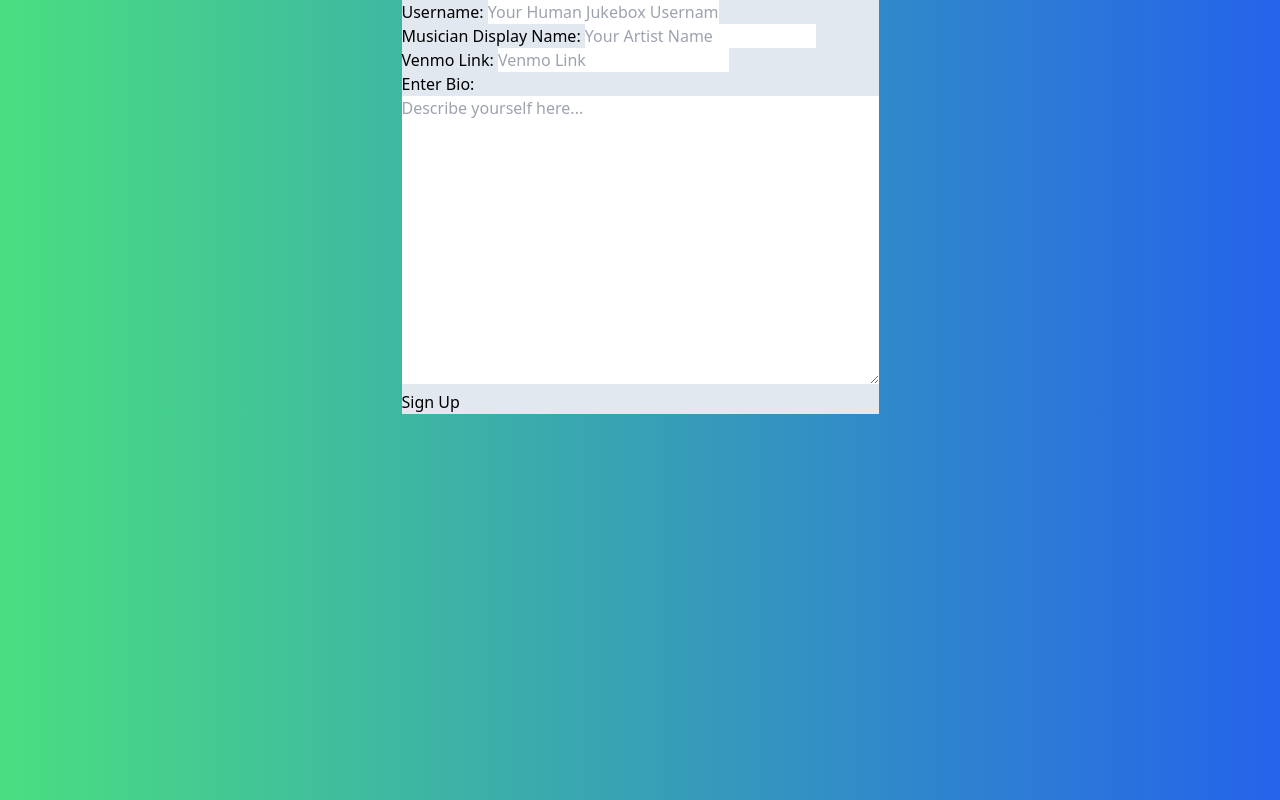
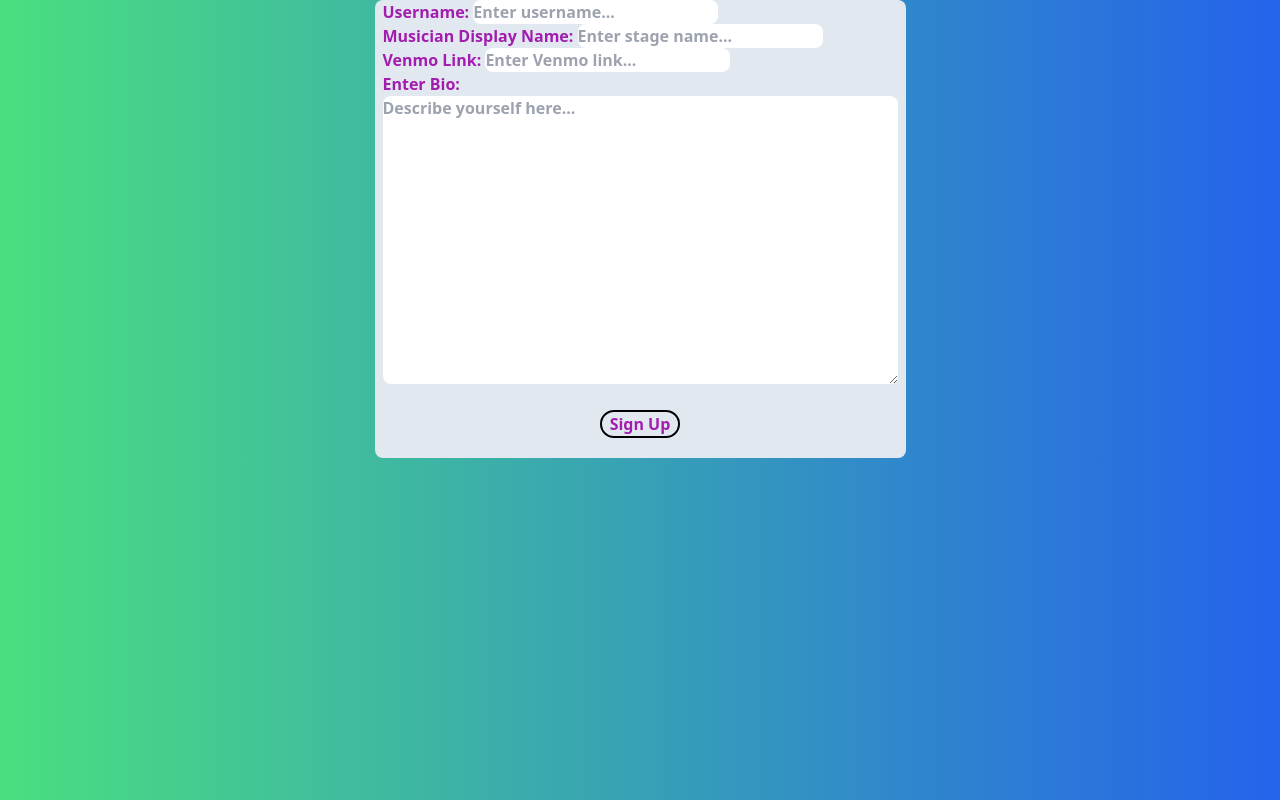
Before and after one commit to aaron1729/human-jukebox, a React app: page /signup in a window 1280 px wide. Built offline with nearby package versions, Linux system fonts and the light colour scheme.

Commit message:
additional styling

```diff
--- a/src/client/Components/SearchInput.tsx
+++ b/src/client/Components/SearchInput.tsx
@@ -28,9 +28,9 @@ function SearchInput(){
 
   return(
     <div className="search-div">
-      <form onSubmit={handleSubmit} className='my-4 rounded'>
+      <form onSubmit={handleSubmit} className='my-4 rounded font-semibold'>
         <label htmlFor="artistName">Look Up a Musician: </label>
-        <input type="search" name="artistName" required className='border border-blue-700 rounded'></input>
+        <input type="search" name="artistName" required className='border border-blue-700 rounded px-1 mr-2'></input>
         <input type="submit" name="search-param" value="Search" className='bg-white hover:bg-gray-100 text-gray-800 font-semibold border border-gray-400 rounded shadow'></input>
       </form>
     </div>
--- a/src/client/Components/SignUpPage.tsx
+++ b/src/client/Components/SignUpPage.tsx
@@ -48,18 +48,20 @@ const SignUpPage = () => {
   return (
 
     <div className="flex flex-col items-center ">
-      <form onSubmit={handleSubmit} className="bg-slate-200">
-        Username: <input type="text" name="username" placeholder='Your Human Jukebox Username' value={username} onChange={changeHandler} className="select-none"/>
+      <form onSubmit={handleSubmit} className="bg-slate-200 font-semibold text-fuchsia-700 px-2 rounded-lg">
+        Username: <input type="text" name="username" placeholder='Enter username...' value={username} onChange={changeHandler} className="select-none rounded-lg"/>
         <br />
-        Musician Display Name: <input type="text" name="displayName" placeholder='Your Artist Name' value={displayName} onChange={changeHandler}/>
+        Musician Display Name: <input type="text" name="displayName" placeholder='Enter stage name...' value={displayName} onChange={changeHandler} className="select-none rounded-lg"/>
         <br />
-        Venmo Link: <input type="text" name="venmoLink" placeholder='Venmo Link' onChange={changeHandler}/>
+        Venmo Link: <input type="text" name="venmoLink" placeholder='Enter Venmo link...' onChange={changeHandler} className="select-none rounded-lg"/>
         <br />
         <label htmlFor="text">Enter Bio:</label>
           <br/>
-        <textarea id="text" name="musicianBio" rows={12} cols={50} placeholder="Describe yourself here..." onChange={changeHandler}></textarea>
+        <textarea id="text" name="musicianBio" rows={12} cols={50} placeholder="Describe yourself here..." onChange={changeHandler} className="select-none rounded-lg"></textarea>
         <br />
-        <input type="submit" name="submit" value="Sign Up"/>
+        <div className='flex justify-center'>
+          <input type="submit" name="submit" value="Sign Up" className='border-2 border-black rounded font-bold text-fuchsia-700 mx-10 my-5 px-2 rounded-full'/>
+        </div>
       </form>
     </div>
   )
--- a/src/client/Containers/LandingPageContainer.tsx
+++ b/src/client/Containers/LandingPageContainer.tsx
@@ -20,9 +20,8 @@ function LandingPageContainer(){
       <hr/>
       <h1 className='mb-5 font-bold'>OR</h1>
       <SearchInput/>
-      <Link to="signup"> <button className='border border-blue-700 rounded'>REDIRECT TO SIGN UP (TESTING REACT ROUTER)</button></Link>
+      <Link to="signup"> <button className='border-2 border-black rounded font-bold text-fuchsia-700 mx-10 my-5 px-2 rounded-full'>SIGN UP</button></Link>
       <br />
-      <Link to="musician/public"> <button className='border border-blue-700 rounded'>REDIRECT TO PUBLIC ARTIST PAGE</button></Link>
       {/* <button onClick={handleButtonClick}>NEW BUTTON HERE</button> */}
     </div>
   )
```
